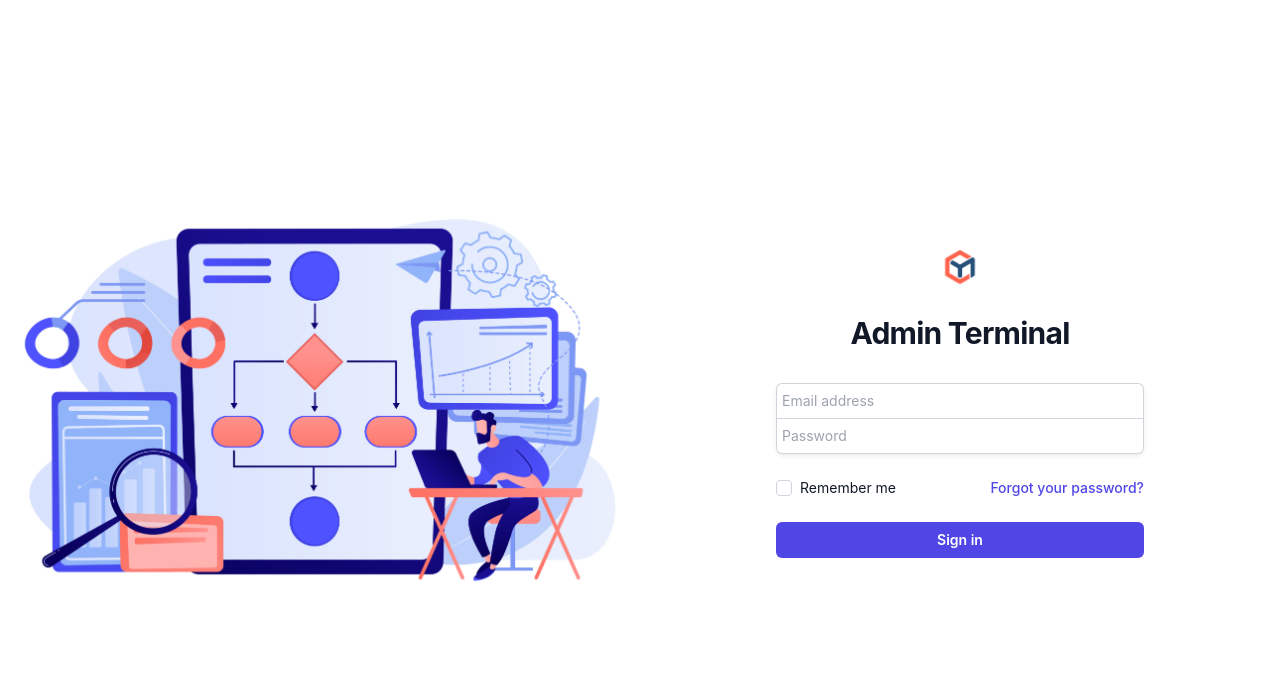
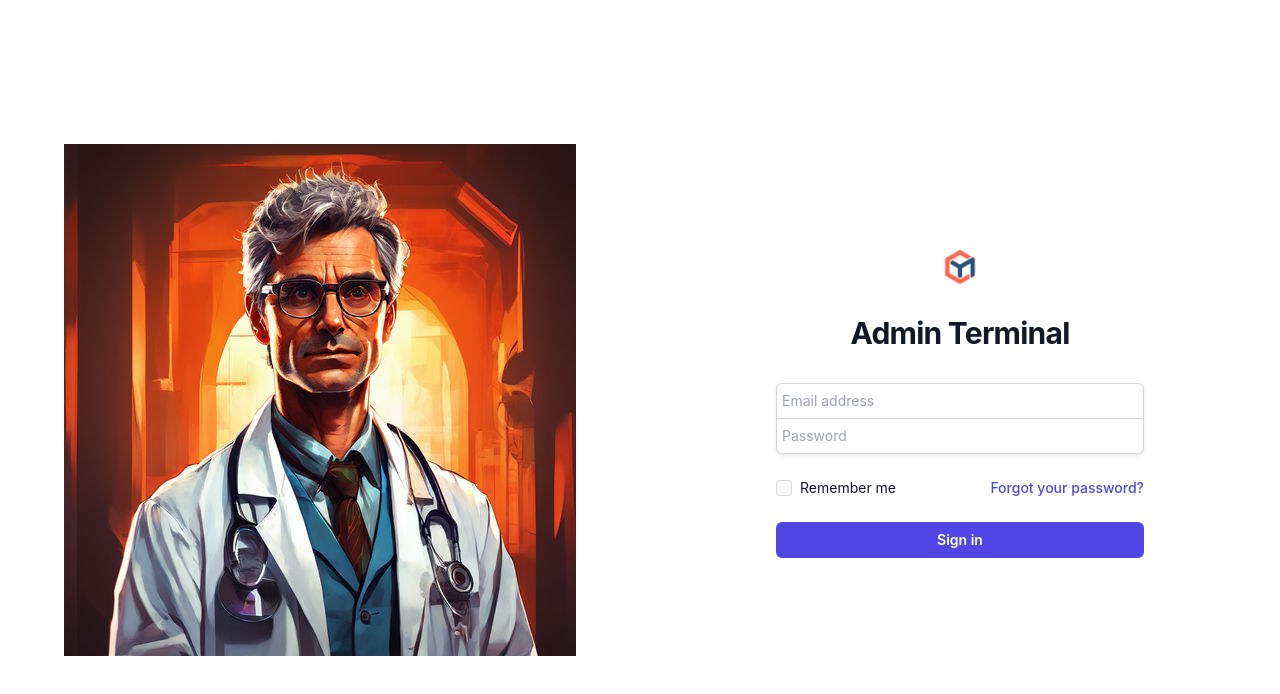
Before and after one commit to Ishanka94/my-doc-terminal, a React (Create React App) app: page /login in a window 1280 px wide. Shown: the top 694 px of the page. Built offline with nearby package versions, Linux system fonts and the light colour scheme.

Commit message:
Enhancements

```diff
--- a/src/pages/auth/Login.js
+++ b/src/pages/auth/Login.js
@@ -50,7 +50,7 @@ function Login() {
     <>
       <div className="grid grid-cols-1 sm:grid-cols-2 h-screen  items-center place-items-center">
         <div className="flex justify-center">
-          <img src={require("../../assets/signup.jpg")} alt="" />
+          <img src={require("../../assets/doctor-2.jpeg")} alt="" />
         </div>
         <div className="w-full max-w-md space-y-8 p-10 rounded-lg">
           <div>
```
Also changed, not shown: src/assets/doctor-2.jpeg (added), src/assets/doctor.jpeg (added).
